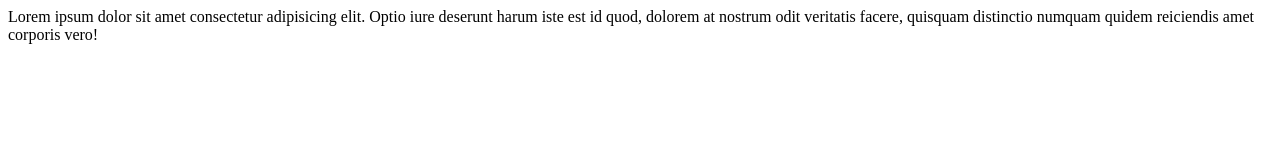
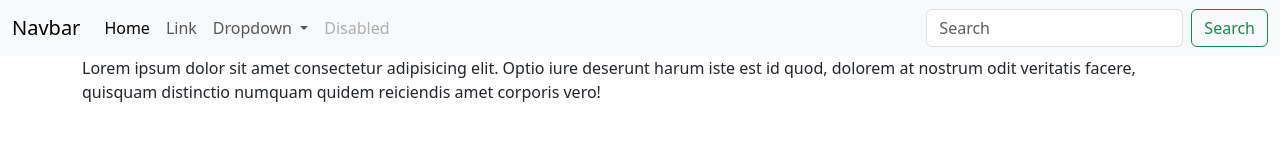
Before and after one commit to juanmrad/portfolio-example, a plain HTML site: page index.html in a window 1280 px wide. Drawn offline with nearby package versions, Linux system fonts and the light colour scheme.

Commit message:
add navbar and more info

```diff
--- a/index.html
+++ b/index.html
@@ -5,10 +5,53 @@
   <meta charset="UTF-8">
   <meta name="viewport" content="width=device-width, initial-scale=1.0">
   <title>Juan Mrad Portfolio</title>
+  <link href="https://cdn.jsdelivr.net/npm/bootstrap@5.3.3/dist/css/bootstrap.min.css" rel="stylesheet"
+    integrity="sha384-QWTKZyjpPEjISv5WaRU9OFeRpok6YctnYmDr5pNlyT2bRjXh0JMhjY6hW+ALEwIH" crossorigin="anonymous">
+
   <link href="styles.css" rel="stylesheet">
 </head>
 
 <body>
+
+  <nav class="navbar navbar-expand-lg bg-body-tertiary">
+    <div class="container-fluid">
+      <a class="navbar-brand" href="#">Navbar</a>
+      <button class="navbar-toggler" type="button" data-bs-toggle="collapse" data-bs-target="#navbarSupportedContent"
+        aria-controls="navbarSupportedContent" aria-expanded="false" aria-label="Toggle navigation">
+        <span class="navbar-toggler-icon"></span>
+      </button>
+      <div class="collapse navbar-collapse" id="navbarSupportedContent">
+        <ul class="navbar-nav me-auto mb-2 mb-lg-0">
+          <li class="nav-item">
+            <a class="nav-link active" aria-current="page" href="#">Home</a>
+          </li>
+          <li class="nav-item">
+            <a class="nav-link" href="#">Link</a>
+          </li>
+          <li class="nav-item dropdown">
+            <a class="nav-link dropdown-toggle" href="#" role="button" data-bs-toggle="dropdown" aria-expanded="false">
+              Dropdown
+            </a>
+            <ul class="dropdown-menu">
+              <li><a class="dropdown-item" href="#">Action</a></li>
+              <li><a class="dropdown-item" href="#">Another action</a></li>
+              <li>
+                <hr class="dropdown-divider">
+              </li>
+              <li><a class="dropdown-item" href="#">Something else here</a></li>
+            </ul>
+          </li>
+          <li class="nav-item">
+            <a class="nav-link disabled" aria-disabled="true">Disabled</a>
+          </li>
+        </ul>
+        <form class="d-flex" role="search">
+          <input class="form-control me-2" type="search" placeholder="Search" aria-label="Search">
+          <button class="btn btn-outline-success" type="submit">Search</button>
+        </form>
+      </div>
+    </div>
+  </nav>
 
   <div class="container">
     <div class="row">
```
Also changed, not shown: 1 other file.
